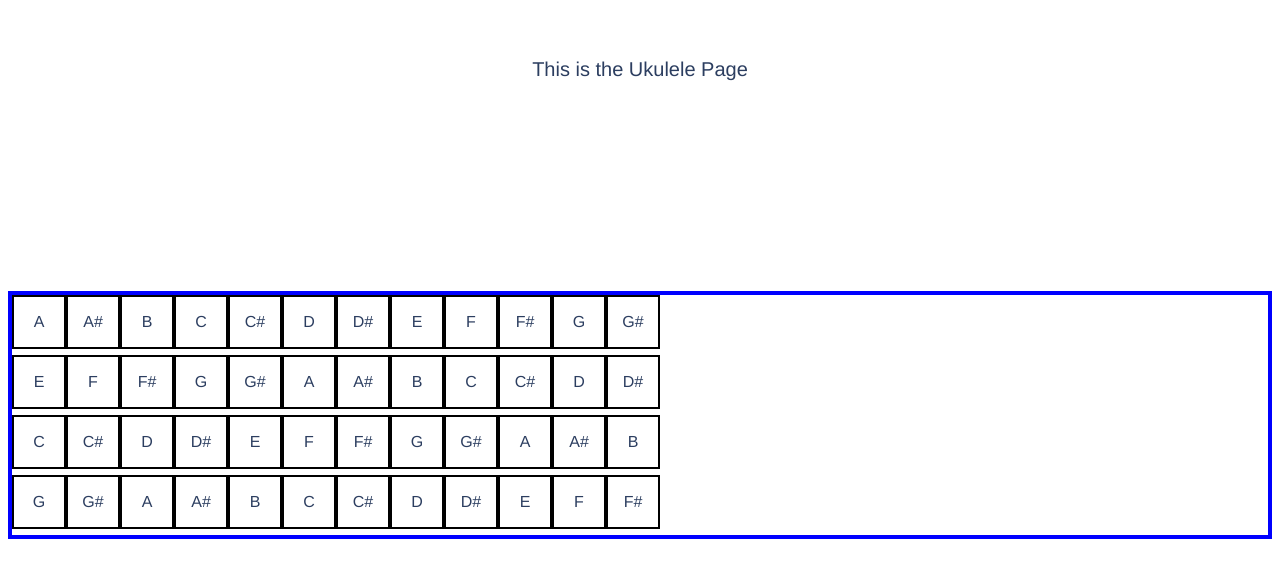
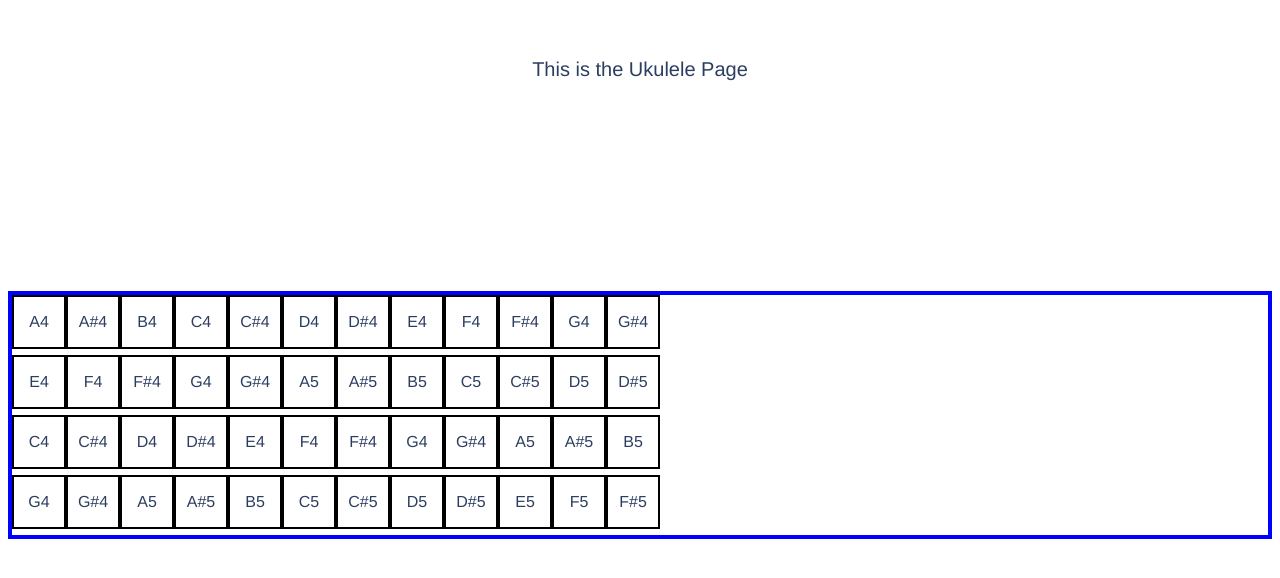
Before and after one commit to cmpprg/vuekulele, a Vue app: page / in a window 1280 px wide. Shown: the top 578 px of the page. Built offline with nearby package versions, Linux system fonts and the light colour scheme.

Commit message:
Add 5th ocatave to all notes and modify ordering method

```diff
--- a/src/components/Neck.vue
+++ b/src/components/Neck.vue
@@ -1,9 +1,9 @@
 <template>
   <div class="neck">
-    <String openNote='A'/>
-    <String openNote='E'/>
-    <String openNote='C'/>
-    <String openNote='G'/>
+    <String openNote='A4'/>
+    <String openNote='E4'/>
+    <String openNote='C4'/>
+    <String openNote='G4'/>
   </div>
 </template>
 
--- a/src/components/String.vue
+++ b/src/components/String.vue
@@ -19,8 +19,10 @@
     },
     data() {
       return {
-        allNotes: ['A', 'A#', 'B', 'C', 'C#', 'D',
-                   'D#', 'E', 'F', 'F#', 'G', 'G#']
+        allNotes: ['A4', 'A#4', 'B4', 'C4', 'C#4', 'D4',
+                   'D#4', 'E4', 'F4', 'F#4', 'G4', 'G#4',
+                   'A5', 'A#5', 'B5', 'C5', 'C#5', 'D5',
+                   'D#5', 'E5', 'F5', 'F#5', 'G5', 'G#5']
       }
     },
     methods: {
@@ -29,7 +31,7 @@
         while (copyNotes[0] !== startNote) {
           copyNotes.unshift(copyNotes.pop())
         }
-        return copyNotes
+        return copyNotes.slice(0, 12)
       }
     }
   }
```
